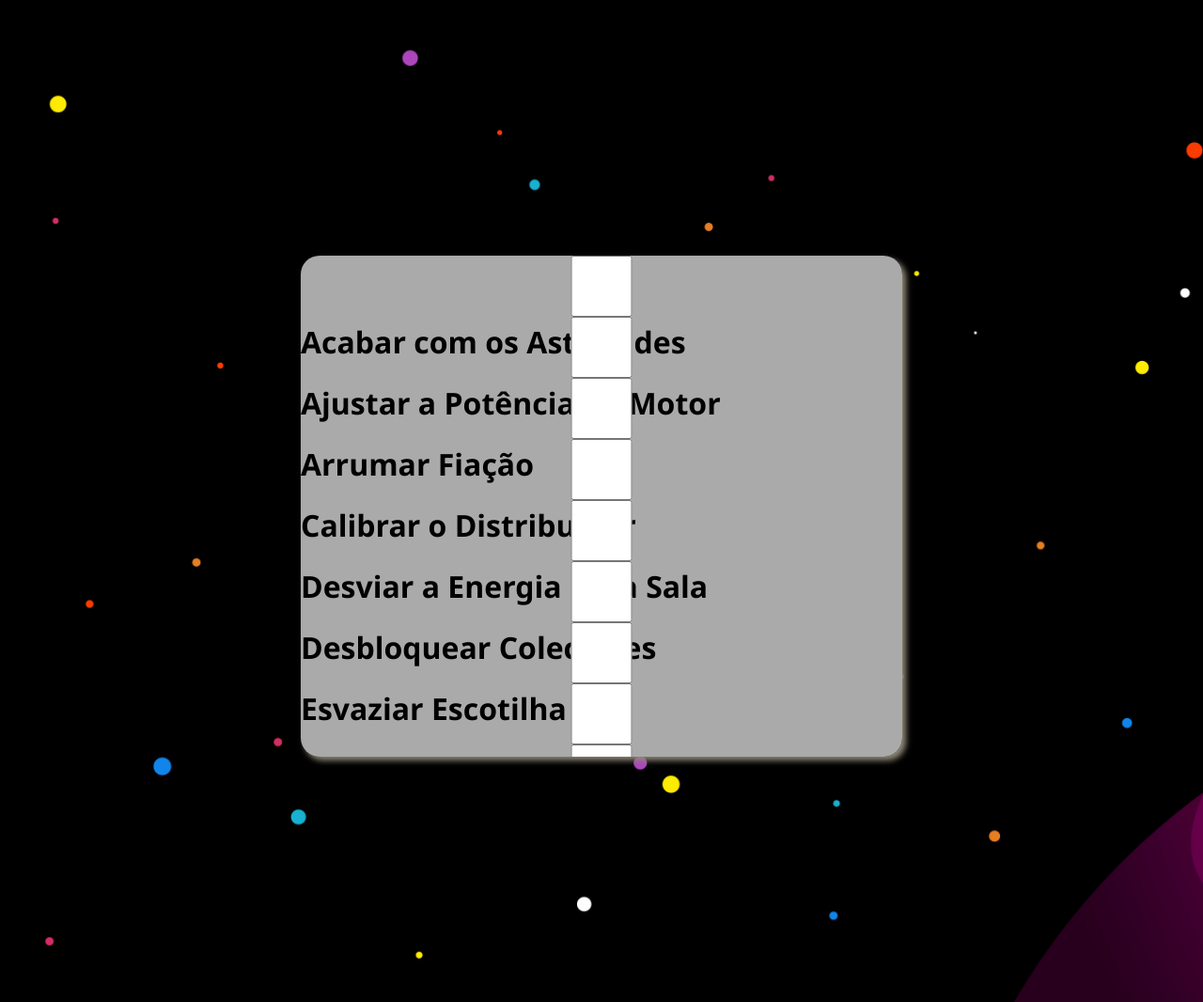
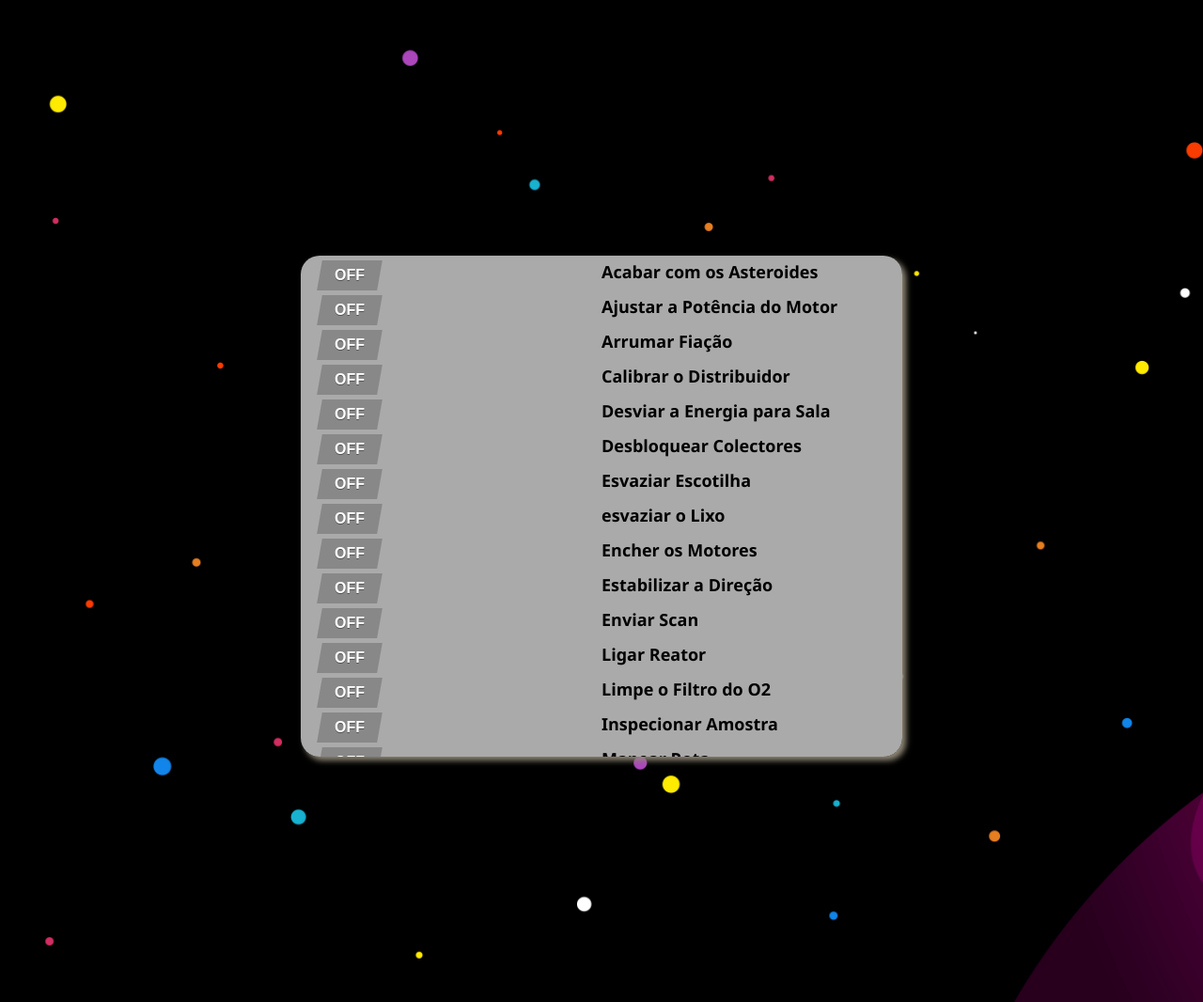
Before and after one commit to kaua-pt/Among-Us-Best-Way, a Flask app: page /select in a window 1280 px wide. Shown: the whole page at 94% size. Run offline with Flask 3, Linux system fonts and the light colour scheme.

Commit message:
css do trem de seleção

```diff
--- a/website/static/css/select.css
+++ b/website/static/css/select.css
@@ -19,6 +19,128 @@
     overflow-y: scroll;
 }
 
+.box2{
+    display: flex;
+    justify-content: left;
+    margin-top: 5px;
+}
+
 .elements{
+    font-size: large;
+}
 
-}
+
+  .checkbox-wrapper-8 .tgl {
+    display: none;
+    width: 10%;
+  }
+  .checkbox-wrapper-8 .tgl,
+  .checkbox-wrapper-8 .tgl:after,
+  .checkbox-wrapper-8 .tgl:before,
+  .checkbox-wrapper-8 .tgl *,
+  .checkbox-wrapper-8 .tgl *:after,
+  .checkbox-wrapper-8 .tgl *:before,
+  .checkbox-wrapper-8 .tgl + .tgl-btn {
+    box-sizing: border-box;
+    width: 10%;
+  }
+  .checkbox-wrapper-8 .tgl::-moz-selection,
+  .checkbox-wrapper-8 .tgl:after::-moz-selection,
+  .checkbox-wrapper-8 .tgl:before::-moz-selection,
+  .checkbox-wrapper-8 .tgl *::-moz-selection,
+  .checkbox-wrapper-8 .tgl *:after::-moz-selection,
+  .checkbox-wrapper-8 .tgl *:before::-moz-selection,
+  .checkbox-wrapper-8 .tgl + .tgl-btn::-moz-selection,
+  .checkbox-wrapper-8 .tgl::selection,
+  .checkbox-wrapper-8 .tgl:after::selection,
+  .checkbox-wrapper-8 .tgl:before::selection,
+  .checkbox-wrapper-8 .tgl *::selection,
+  .checkbox-wrapper-8 .tgl *:after::selection,
+  .checkbox-wrapper-8 .tgl *:before::selection,
+  .checkbox-wrapper-8 .tgl + .tgl-btn::selection {
+    background: none;
+  }
+  .checkbox-wrapper-8 .tgl + .tgl-btn {
+    outline: 0;
+    display: block;
+    width: 4em;
+    height: 2em;
+    position: relative;
+    cursor: pointer;
+    -webkit-user-select: none;
+       -moz-user-select: none;
+        -ms-user-select: none;
+            user-select: none;
+            margin-left: 20px;
+  }
+  .checkbox-wrapper-8 .tgl + .tgl-btn:after,
+  .checkbox-wrapper-8 .tgl + .tgl-btn:before {
+    position: relative;
+    display: block;
+    content: "";
+    width: 10%;
+    height: 100%;
+
+  }
+  .checkbox-wrapper-8 .tgl + .tgl-btn:after {
+    left: 0;
+  }
+  .checkbox-wrapper-8 .tgl + .tgl-btn:before {
+    display: none;
+  }
+  .checkbox-wrapper-8 .tgl:checked + .tgl-btn:after {
+    left: 50%;
+
+  }
+
+  .checkbox-wrapper-8 .tgl-skewed + .tgl-btn {
+    overflow: hidden;
+    transform: skew(-10deg);
+    -webkit-backface-visibility: hidden;
+            backface-visibility: hidden;
+    transition: all 0.2s ease;
+    font-family: sans-serif;
+    background: #888;
+
+  }
+  .checkbox-wrapper-8 .tgl-skewed + .tgl-btn:after,
+  .checkbox-wrapper-8 .tgl-skewed + .tgl-btn:before {
+    transform: skew(10deg);
+    display: inline-block;
+    transition: all 0.2s ease;
+    width: 100%;
+    text-align: center;
+    position: absolute;
+    line-height: 2em;
+    font-weight: bold;
+    color: #fff;
+    text-shadow: 0 1px 0 rgba(0, 0, 0, 0.4);
+
+  }
+  .checkbox-wrapper-8 .tgl-skewed + .tgl-btn:after {
+    left: 100%;
+    content: attr(data-tg-on);
+  }
+  .checkbox-wrapper-8 .tgl-skewed + .tgl-btn:before {
+    left: 0;
+    content: attr(data-tg-off);
+  }
+  .checkbox-wrapper-8 .tgl-skewed + .tgl-btn:active {
+    background: #888;
+  }
+  .checkbox-wrapper-8 .tgl-skewed + .tgl-btn:active:before {
+    left: -10%;
+  }
+  .checkbox-wrapper-8 .tgl-skewed:checked + .tgl-btn {
+    background: #86d993;
+  }
+  .checkbox-wrapper-8 .tgl-skewed:checked + .tgl-btn:before {
+    left: -100%;
+  }
+  .checkbox-wrapper-8 .tgl-skewed:checked + .tgl-btn:after {
+    left: 0;
+  }
+  .checkbox-wrapper-8 .tgl-skewed:checked + .tgl-btn:active:after {
+    left: 10%;
+
+  }
--- a/website/templates/select.html
+++ b/website/templates/select.html
@@ -5,7 +5,10 @@
     <div class="box">
         {%for task in tasks%}
             <div class="box2">
-                <input type="checkbox" id = {{task}} name = {{task}} >
+                <div class="checkbox-wrapper-8">
+                    <input class="tgl tgl-skewed" id="{{task}}" type="checkbox"/>
+                    <label class="tgl-btn" data-tg-off="OFF" data-tg-on="ON" for="{{task}}"></label>
+                  </div>
                 <h1 class="elements">{{task}}</h1>
             </div>
         {% endfor %}
```
